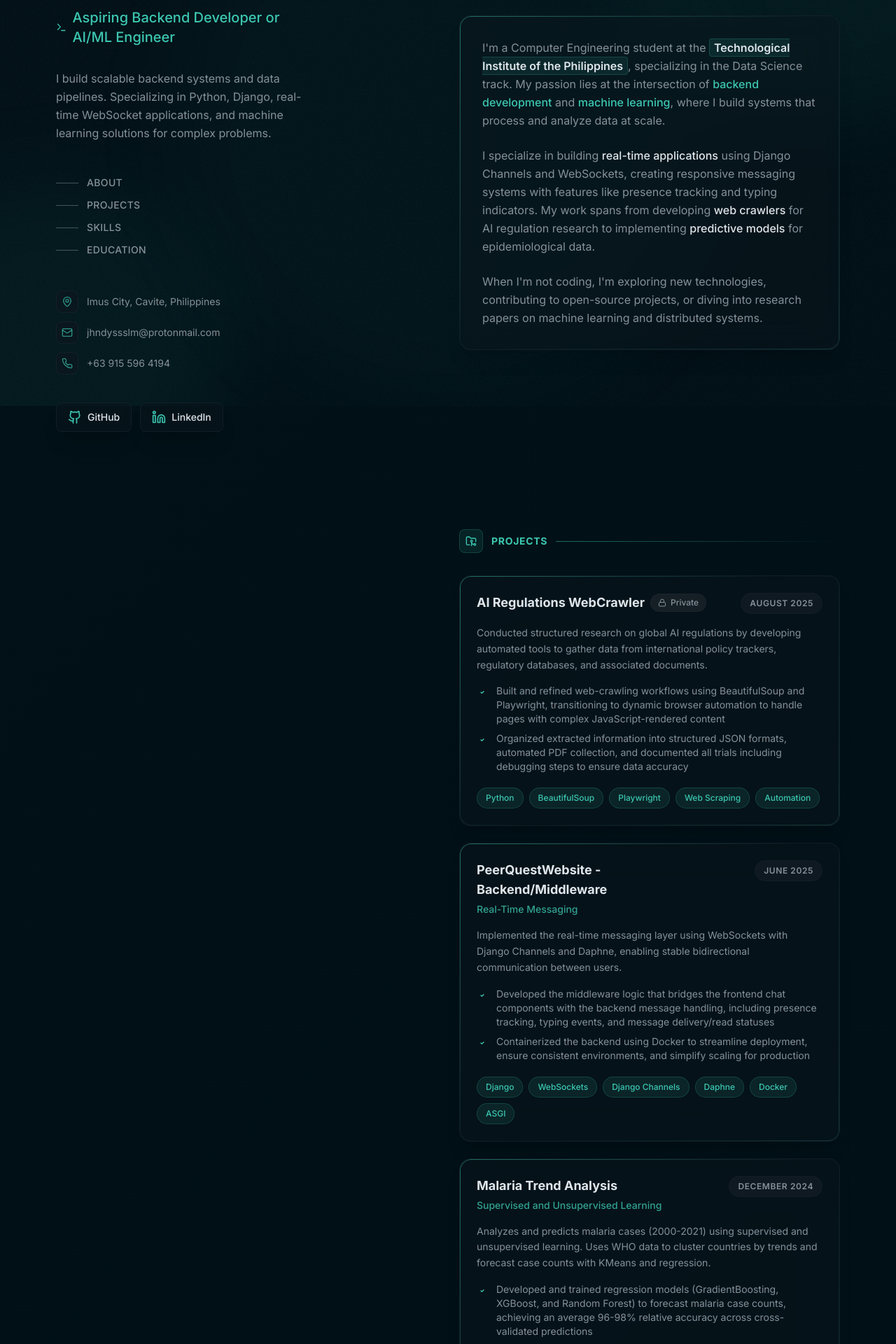
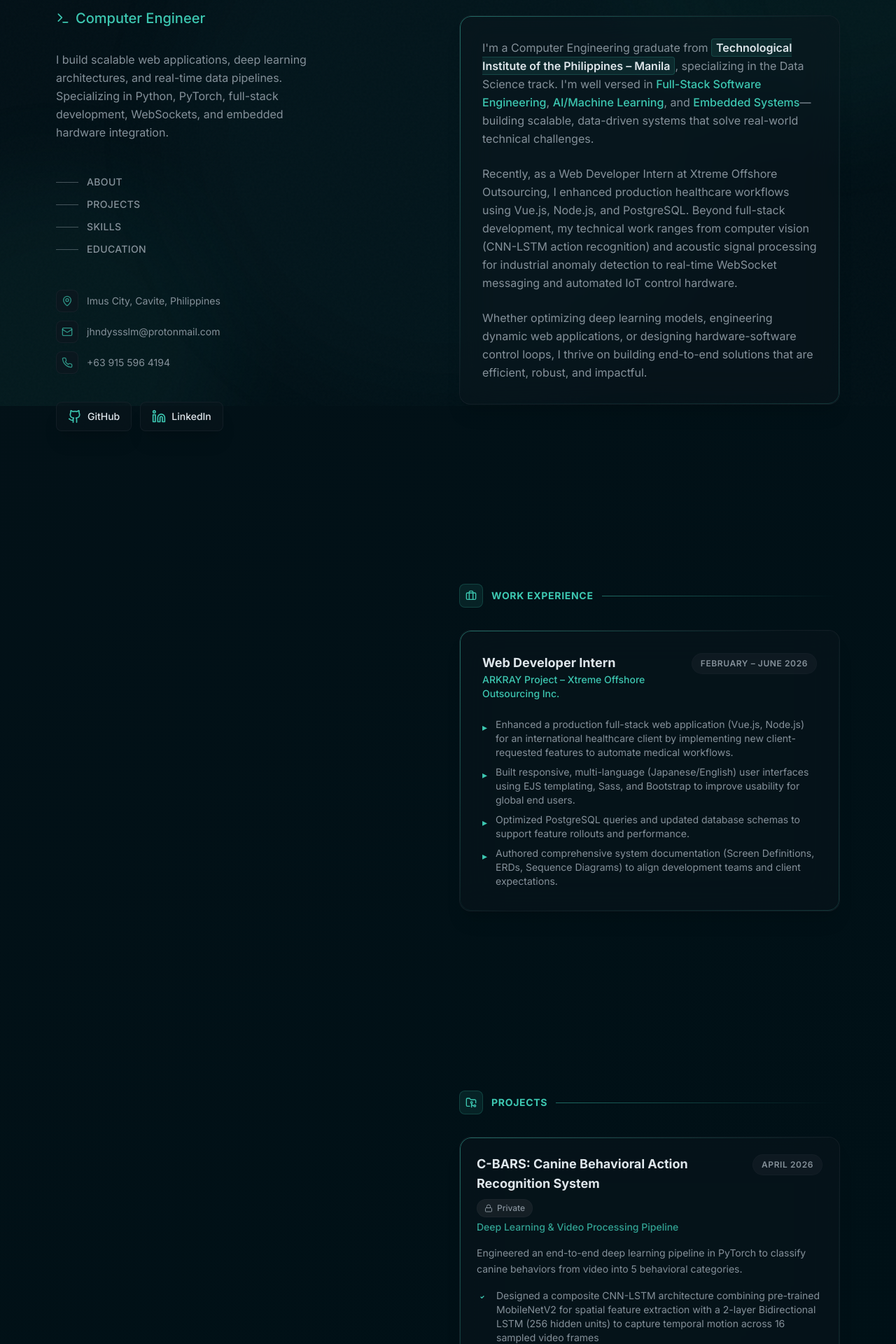
Before and after one commit to OdysseusLim/OdysseusLim.github.io, a Next.js app: page / in a window 1280 px wide. Shown: the part 220-2140 px from the top of the page at 70% size. Built offline with nearby package versions, Linux system fonts and the light colour scheme.

Commit message:
Updated based on resume and new accomplishments

```diff
--- a/app/layout.tsx
+++ b/app/layout.tsx
@@ -7,10 +7,10 @@ import './globals.css'
 const inter = Inter({ subsets: ["latin"], variable: "--font-inter" });
 
 export const metadata: Metadata = {
-  title: 'John Odysseus Lim | Backend Developer & Data Scientist',
-  description: 'Backend developer and data scientist specializing in Python, Django, real-time systems, and machine learning. Computer Engineering student at TIP Manila.',
+  title: 'John Odysseus Lim | Computer Engineer',
+  description: 'Portfolio of John Odysseus Lim, Computer Engineering graduate specializing in Python, AI/ML, real-time backend systems, full-stack development, and embedded control systems.',
   generator: 'v0.app',
-  keywords: ['backend developer', 'data scientist', 'python', 'django', 'machine learning', 'websockets'],
+  keywords: ['computer engineer', 'data science', 'python', 'django', 'machine learning', 'full stack', 'pytorch', 'websockets'],
   authors: [{ name: 'John Odysseus Lim' }],
   icons: {
     icon: [
--- a/app/page.tsx
+++ b/app/page.tsx
@@ -1,5 +1,6 @@
 import { Hero } from "@/components/hero";
 import { About } from "@/components/about";
+import { Experience } from "@/components/experience";
 import { Projects } from "@/components/projects";
 import { Skills } from "@/components/skills";
 import { Education } from "@/components/education";
@@ -22,6 +23,7 @@ export default function Home() {
         <main className="lg:w-[55%] lg:ml-[45%] min-h-screen px-6 md:px-12 lg:px-16 xl:px-20 py-16 lg:py-24">
           <div className="max-w-2xl space-y-24">
             <About />
+            <Experience />
             <Projects />
             <Skills />
             <Education />
--- a/components/about.tsx
+++ b/components/about.tsx
@@ -17,42 +17,31 @@ export function About() {
 
       <div className="glass-card gradient-border rounded-2xl p-6 md:p-8 space-y-6">
         <p className="text-muted-foreground leading-relaxed">
-          I&apos;m a Computer Engineering student at the{" "}
+          I&apos;m a Computer Engineering graduate from{" "}
           <span className="text-foreground font-semibold px-1.5 py-0.5 rounded bg-primary/10 border border-primary/20">
-            Technological Institute of the Philippines
+            Technological Institute of the Philippines – Manila
           </span>
-          , specializing in the Data Science track. My passion lies at the
-          intersection of{" "}
+          , specializing in the Data Science track. I'm well versed in{" "}
           <span className="text-primary font-medium">
-            backend development
-          </span>{" "}
-          and{" "}
+            Full-Stack Software Engineering
+          </span>
+          ,{" "}
           <span className="text-primary font-medium">
-            machine learning
+            AI/Machine Learning
           </span>
-          , where I build systems that process and analyze data at scale.
+          , and{" "}
+          <span className="text-primary font-medium">
+            Embedded Systems
+          </span>
+          —building scalable, data-driven systems that solve real-world technical challenges.
         </p>
 
         <p className="text-muted-foreground leading-relaxed">
-          I specialize in building{" "}
-          <span className="text-foreground font-medium">
-            real-time applications
-          </span>{" "}
-          using Django Channels and WebSockets, creating responsive messaging
-          systems with features like presence tracking and typing indicators. My
-          work spans from developing{" "}
-          <span className="text-foreground font-medium">web crawlers</span> for
-          AI regulation research to implementing{" "}
-          <span className="text-foreground font-medium">
-            predictive models
-          </span>{" "}
-          for epidemiological data.
+          Recently, as a Web Developer Intern at Xtreme Offshore Outsourcing, I enhanced production healthcare workflows using Vue.js, Node.js, and PostgreSQL. Beyond full-stack development, my technical work ranges from computer vision (CNN-LSTM action recognition) and acoustic signal processing for industrial anomaly detection to real-time WebSocket messaging and automated IoT control hardware.
         </p>
 
         <p className="text-muted-foreground leading-relaxed">
-          When I&apos;m not coding, I&apos;m exploring new technologies,
-          contributing to open-source projects, or diving into research papers
-          on machine learning and distributed systems.
+          Whether optimizing deep learning models, engineering dynamic web applications, or designing hardware-software control loops, I thrive on building end-to-end solutions that are efficient, robust, and impactful.
         </p>
       </div>
     </section>
--- a/components/education.tsx
+++ b/components/education.tsx
@@ -1,6 +1,6 @@
 "use client";
 
-import { GraduationCap, Calendar, MapPin } from "lucide-react";
+import { GraduationCap, Calendar, MapPin, CheckCircle2 } from "lucide-react";
 
 export function Education() {
   return (
@@ -30,7 +30,7 @@ export function Education() {
             <div className="space-y-4">
               <div>
                 <h3 className="text-xl font-bold text-foreground">
-                  Technological Institute of the Philippines
+                  Technological Institute of the Philippines - Manila
                 </h3>
                 <div className="flex items-center gap-2 text-sm text-muted-foreground mt-1">
                   <MapPin className="h-4 w-4 text-primary" />
@@ -41,20 +41,31 @@ export function Education() {
               <div className="flex flex-wrap gap-3">
                 <span className="inline-flex items-center gap-2 text-sm font-medium text-foreground bg-secondary/50 border border-border/50 px-3 py-1.5 rounded-full">
                   <Calendar className="h-3.5 w-3.5 text-primary" />
-                  2022 – 2026 (Tentative)
+                  Graduated: June 18, 2026
                 </span>
               </div>
 
-              <div className="space-y-2 pt-2">
-                <p className="text-muted-foreground font-medium">
+              <div className="space-y-3 pt-2">
+                <p className="text-lg text-foreground font-semibold">
                   Bachelor of Science in Computer Engineering
                 </p>
-                <div className="inline-flex items-center gap-2 px-4 py-2 rounded-xl bg-primary/10 border border-primary/20">
-                  <span className="w-2 h-2 rounded-full bg-primary animate-pulse" />
-                  <span className="text-primary font-semibold">
+                <div className="inline-flex items-center gap-2 px-3.5 py-1.5 rounded-xl bg-primary/10 border border-primary/20">
+                  <span className="w-2 h-2 rounded-full bg-primary" />
+                  <span className="text-primary text-sm font-semibold">
                     Data Science Track
                   </span>
                 </div>
+
+                <ul className="space-y-2 pt-2 text-sm text-muted-foreground">
+                  <li className="flex items-center gap-2">
+                    <CheckCircle2 className="h-4 w-4 text-primary shrink-0" />
+                    <span>Specialized in AI/Machine Learning, Computer Vision, and Time-Series Modeling</span>
+                  </li>
+                  <li className="flex items-center gap-2">
+                    <CheckCircle2 className="h-4 w-4 text-primary shrink-0" />
+                    <span>Focus on Real-Time Embedded Systems & Industrial IoT Integration</span>
+                  </li>
+                </ul>
               </div>
             </div>
           </div>
--- /dev/null
+++ b/components/experience.tsx
@@ -0,0 +1,54 @@
+"use client";
+
+import { Briefcase, Calendar, MapPin } from "lucide-react";
+
+export function Experience() {
+  return (
+    <section id="experience" className="py-20 scroll-mt-20">
+      <div className="flex items-center gap-3 mb-8">
+        <div className="p-2 rounded-lg bg-primary/10 border border-primary/20">
+          <Briefcase className="h-4 w-4 text-primary" />
+        </div>
+        <h2 className="text-sm font-bold uppercase tracking-wider text-primary">
+          Work Experience
+        </h2>
+        <div className="flex-1 h-px bg-gradient-to-r from-primary/50 to-transparent" />
+      </div>
+
+      <div className="glass-card gradient-border rounded-2xl p-6 md:p-8 space-y-4">
+        <div className="flex flex-col sm:flex-row sm:items-start sm:justify-between gap-2">
+          <div>
+            <h3 className="text-lg font-bold text-foreground">
+              Web Developer Intern
+            </h3>
+            <p className="text-sm text-primary font-medium">
+              ARKRAY Project – Xtreme Offshore Outsourcing Inc.
+            </p>
+          </div>
+          <span className="text-xs font-semibold uppercase tracking-wider text-muted-foreground bg-secondary/50 px-3 py-1.5 rounded-full border border-border/30 whitespace-nowrap self-start">
+            February – June 2026
+          </span>
+        </div>
+
+        <ul className="space-y-2 pt-2 text-sm text-muted-foreground">
+          <li className="flex gap-3">
+            <span className="text-primary mt-1">▸</span>
+            <span>Enhanced a production full-stack web application (Vue.js, Node.js) for an international healthcare client by implementing new client-requested features to automate medical workflows.</span>
+          </li>
+          <li className="flex gap-3">
+            <span className="text-primary mt-1">▸</span>
+            <span>Built responsive, multi-language (Japanese/English) user interfaces using EJS templating, Sass, and Bootstrap to improve usability for global end users.</span>
+          </li>
+          <li className="flex gap-3">
+            <span className="text-primary mt-1">▸</span>
+            <span>Optimized PostgreSQL queries and updated database schemas to support feature rollouts and performance.</span>
+          </li>
+          <li className="flex gap-3">
+            <span className="text-primary mt-1">▸</span>
+            <span>Authored comprehensive system documentation (Screen Definitions, ERDs, Sequence Diagrams) to align development teams and client expectations.</span>
+          </li>
+        </ul>
+      </div>
+    </section>
+  );
+}
--- a/components/hero.tsx
+++ b/components/hero.tsx
@@ -55,17 +55,16 @@ export function Hero() {
             John Odysseus Lim
           </h1>
           <div className="flex items-center justify-center lg:justify-start gap-2 text-primary">
-            <Terminal className="w-5 h-5" />
+            <Terminal className="w-5 h-5 shrink-0" />
             <span className="text-lg md:text-xl font-medium">
-              Aspiring Backend Developer or AI/ML Engineer
+              Computer Engineer
             </span>
           </div>
         </div>
 
         {/* Description */}
         <p className="text-muted-foreground text-base leading-relaxed text-center lg:text-left">
-          I build scalable backend systems and data pipelines. Specializing in Python, Django,
-          real-time WebSocket applications, and machine learning solutions for complex problems.
+          I build scalable web applications, deep learning architectures, and real-time data pipelines. Specializing in Python, PyTorch, full-stack development, WebSockets, and embedded hardware integration.
         </p>
 
         {/* Navigation - Desktop only */}
@@ -91,7 +90,7 @@ export function Hero() {
         <div className="space-y-3 pt-4">
           {contactInfo.map((item) => (
             <div key={item.text} className="flex items-center justify-center lg:justify-start gap-3 text-sm text-muted-foreground">
-              <div className="w-8 h-8 rounded-lg bg-card/60 border border-border/50 flex items-center justify-center">
+              <div className="w-8 h-8 rounded-lg bg-card/60 border border-border/50 flex items-center justify-center shrink-0">
                 <item.icon className="w-4 h-4 text-primary/70" />
               </div>
               {item.href ? (
--- a/components/projects.tsx
+++ b/components/projects.tsx
@@ -1,45 +1,89 @@
 "use client";
 
-import { ExternalLink, FolderGit2, Lock } from "lucide-react";
+import { ExternalLink, FolderGit2, Lock, Award } from "lucide-react";
 
 const projects = [
   {
-    title: "AI Regulations WebCrawler",
-    date: "August 2025",
+    title: "C-BARS: Canine Behavioral Action Recognition System",
+    subtitle: "Deep Learning & Video Processing Pipeline",
+    date: "April 2026",
     description:
-      "Conducted structured research on global AI regulations by developing automated tools to gather data from international policy trackers, regulatory databases, and associated documents.",
+      "Engineered an end-to-end deep learning pipeline in PyTorch to classify canine behaviors from video into 5 behavioral categories.",
     highlights: [
-      "Built and refined web-crawling workflows using BeautifulSoup and Playwright, transitioning to dynamic browser automation to handle pages with complex JavaScript-rendered content",
-      "Organized extracted information into structured JSON formats, automated PDF collection, and documented all trials including debugging steps to ensure data accuracy",
+      "Designed a composite CNN-LSTM architecture combining pre-trained MobileNetV2 for spatial feature extraction with a 2-layer Bidirectional LSTM (256 hidden units) to capture temporal motion across 16 sampled video frames",
+      "Applied a layered fine-tuning strategy, freezing initial MobileNetV2 layers while fine-tuning downstream layers for domain-specific detection",
+      "Built OpenCV preprocessing pipelines with real-time augmentation (random cropping, flips, color jitter) and inverse-frequency class weighting to handle dataset imbalance",
     ],
-    tags: ["Python", "BeautifulSoup", "Playwright", "Web Scraping", "Automation"],
+    tags: ["PyTorch", "MobileNetV2", "BiLSTM", "OpenCV", "Computer Vision", "Scikit-Learn"],
     isPrivate: true,
   },
   {
-    title: "PeerQuestWebsite - Backend/Middleware",
-    subtitle: "Real-Time Messaging",
+    title: "Fin-telligence: Automated Fish-Waste Hydrolysis System",
+    subtitle: "Embedded Systems & Automated Control",
+    date: "April 2026",
+    description:
+      "Designed a closed-loop automated control system using Raspberry Pi 5 and Arduino Nano to orchestrate a 20-hour multi-phase enzymatic hydrolysis process.",
+    highlights: [
+      "Developed state-driven Python algorithms utilizing HX711 load cell sensor data to perform real-time proportional mass-balancing of inputs",
+      "Engineered a multi-variable environmental control matrix with an 8-channel relay module to manage dual-loop temperature regulation and timed mechanical shear cycles",
+      "Designed electrical subsystems and handled power calculations using buck converters and logic-level converters for stable signal isolation",
+    ],
+    tags: ["Python", "Raspberry Pi 5", "Arduino Nano", "IoT", "Sensors", "Hardware Control"],
+    isPrivate: true,
+  },
+  {
+    title: "SpectraSense: Real-Time Acoustic Spectrogram Analysis System",
+    subtitle: "Grundfos IS Data & AI Inclusion Hackathon — 3rd Place",
+    date: "February 2026",
+    badge: "3rd Place Winner",
+    description:
+      "Developed an AI-driven desktop application to diagnose industrial pump anomalies from live acoustic signatures, earning 3rd place at a national hackathon.",
+    highlights: [
+      "Implemented a real-time audio ingestion engine using PyAudio with a 12th-order SciPy Butterworth high-pass filter and adaptive normalization to isolate mechanical noise",
+      "Deployed a pre-trained MobileNetV2 CNN classifier (TensorFlow/Keras) on downsampled spectrogram data to predict pump degradation states",
+      "Designed an asynchronous Tkinter interface using Python threading to decouple audio capture from UI rendering, ensuring zero latency during model inference",
+    ],
+    tags: ["Python", "TensorFlow", "Keras", "PyAudio", "SciPy", "Tkinter", "Signal Processing"],
+    isPrivate: false,
+  },
+  {
+    title: "AI Regulations WebCrawler",
+    subtitle: "Automated Policy Data Extraction",
+    date: "August 2025",
+    description:
+      "Automated the collection of global AI policy data from international regulatory sources using web-crawling workflows.",
+    highlights: [
+      "Built web-crawling workflows using BeautifulSoup and Playwright, leveraging dynamic browser automation to scrape complex JavaScript-rendered pages",
+      "Structured extracted data into JSON pipelines and automated PDF collection with full documentation of trials for reproducibility",
+    ],
+    tags: ["Python", "Playwright", "BeautifulSoup", "Web Scraping", "Automation"],
+    isPrivate: true,
+  },
+  {
+    title: "PeerQuest Website - Backend/Middleware",
+    subtitle: "Real-Time Messaging Infrastructure",
     date: "June 2025",
     description:
       "Implemented the real-time messaging layer using WebSockets with Django Channels and Daphne, enabling stable bidirectional communication between users.",
     highlights: [
-      "Developed the middleware logic that bridges the frontend chat components with the backend message handling, including presence tracking, typing events, and message delivery/read statuses",
-      "Containerized the backend using Docker to streamline deployment, ensure consistent environments, and simplify scaling for production",
+      "Developed Python middleware connecting frontend chat components to backend message handling, including presence tracking, typing indicators, and read receipts",
+      "Containerized the backend with Docker to standardize development environments and simplify production deployment and scaling",
     ],
-    tags: ["Django", "WebSockets", "Django Channels", "Daphne", "Docker", "ASGI"],
+    tags: ["Django", "Django Channels", "WebSockets", "Daphne", "Docker", "ASGI"],
     githubUrl: "https://github.com/EmTech-PeerQuest/PeerQuestWebsite",
   },
   {
-    title: "Malaria Trend Analysis",
+    title: "Malaria Trend Analysis & Predictive Modeling System",
     subtitle: "Supervised and Unsupervised Learning",
     date: "December 2024",
     description:
-      "Analyzes and predicts malaria cases (2000-2021) using supervised and unsupervised learning. Uses WHO data to cluster countries by trends and forecast case counts with KMeans and regression.",
+      "Analyzes and predicts global malaria case counts (2000-2021) using WHO data, supervised learning, and spatial clustering.",
     highlights: [
-      "Developed and trained regression models (GradientBoosting, XGBoost, and Random Forest) to forecast malaria case counts, achieving an average 96-98% relative accuracy across cross-validated predictions",
-      "Applied unsupervised learning techniques (Agglomerative Clustering, K-Means, dimensionality reduction) to group countries based on multi-year malaria patterns, supported by silhouette scores up to 0.39",
-      "Designed and managed the full data pipeline, including feature engineering, climate data extraction, spatial alignment using shapefiles, preprocessing, and scalable model deployment strategies",
+      "Trained regression models (GradientBoosting, XGBoost, Random Forest) to forecast malaria case counts, achieving 96-98% average cross-validated accuracy",
+      "Applied unsupervised learning (Agglomerative Clustering, K-Means) to group countries based on multi-year malaria patterns with silhouette scores up to 0.39",
+      "Designed a complete Python data pipeline including feature engineering, climate data extraction, and shapefile-based spatial alignment",
     ],
-    tags: ["Python", "KMeans", "Regression", "WHO Data", "Data Analysis"],
+    tags: ["Python", "XGBoost", "Scikit-Learn", "K-Means", "Spatial Analysis", "Data Pipelines"],
     githubUrl: "https://github.com/OdysseusLim/Supervised-UnsupervisedLearningMalaria",
   },
 ];
@@ -58,7 +102,7 @@ export function Projects() {
       </div>
 
       <div className="space-y-6">
-        {projects.map((project, index) => (
+        {projects.map((project) => (
           <article
             key={project.title}
             className="group glass-card gradient-border rounded-2xl p-6 transition-all duration-300 hover:bg-card/60 hover:scale-[1.02] hover:glow-sm"
@@ -82,6 +126,14 @@ export function Projects() {
                       {project.title}
                     </span>
                   )}
+
+                  {project.badge && (
+                    <span className="inline-flex items-center gap-1.5 text-xs font-semibold text-amber-500 bg-amber-500/10 border border-amber-500/20 px-2.5 py-1 rounded-full">
+                      <Award className="h-3.5 w-3.5 text-amber-500" />
+                      {project.badge}
+                    </span>
+                  )}
+
                   {project.isPrivate && (
                     <span className="inline-flex items-center gap-1.5 text-xs font-medium text-muted-foreground bg-secondary/80 border border-border/50 px-2.5 py-1 rounded-full">
                       <Lock className="h-3 w-3" />
--- a/components/skills.tsx
+++ b/components/skills.tsx
@@ -1,37 +1,42 @@
 "use client";
 
-import { Code2, Database, Server, Wrench } from "lucide-react";
+import { Code2, Database, Cpu, Layout, Wrench } from "lucide-react";
 
 const skillCategories = [
   {
-    title: "Backend & Real-Time Systems",
-    icon: Server,
+    title: "AI, Deep Learning & Signal Processing",
+    icon: Database,
     skills: [
-      { name: "Python", description: "Production-grade backend development" },
-      { name: "Django & Django REST Framework", description: "API design, auth, middleware" },
-      { name: "Django Channels & WebSockets", description: "Real-time messaging, presence tracking" },
-      { name: "ASGI / Daphne", description: "Async server architecture" },
-      { name: "PostgreSQL", description: "Relational modeling, query optimization" },
+      { name: "PyTorch & TensorFlow / Keras", description: "CNN-LSTM architectures, MobileNetV2 transfer learning, BiLSTM" },
+      { name: "Computer Vision & Audio Processing", description: "OpenCV image pipelines, PyAudio, SciPy Butterworth filtering" },
+      { name: "Machine Learning & Analytics", description: "Scikit-Learn, XGBoost, Random Forest, K-Means & Agglomerative Clustering" },
+      { name: "Data Engineering", description: "NumPy, spatial alignment, class balancing, feature engineering" },
     ],
   },
   {
-    title: "Machine Learning & Data Science",
-    icon: Database,
+    title: "Software & Web Development",
+    icon: Layout,
     skills: [
-      { name: "Scikit-learn", description: "Random Forest, Gradient Boosting, XGBoost" },
-      { name: "Feature Engineering", description: "Cross-validation, metrics, error analysis" },
-      { name: "Unsupervised Learning", description: "K-Means, Agglomerative Clustering" },
-      { name: "Data Pipelines", description: "Preprocessing, scaling, reproducible experiments" },
+      { name: "Full-Stack Web (JS/Node)", description: "Vue.js, Node.js, Express, EJS Templating, Sass, Bootstrap" },
+      { name: "Python Web Backends", description: "Django, Django REST Framework, WebSockets, Django Channels, Daphne" },
+      { name: "Databases & ORM", description: "PostgreSQL, MySQL, Sequelize ORM, query optimization, ERD design" },
     ],
   },
   {
-    title: "Web & Infrastructure",
+    title: "Embedded & Hardware Integration",
+    icon: Cpu,
+    skills: [
+      { name: "Microcontrollers & SBCs", description: "Raspberry Pi 5, ESP32, Arduino Nano" },
+      { name: "Sensor & Actuator Control", description: "HX711 load cells, 8-channel relay matrices, signal isolation" },
+      { name: "Real-Time Control Systems", description: "State-driven algorithms, multi-variable control loops" },
+    ],
+  },
+  {
+    title: "Automation & Tooling",
     icon: Wrench,
     skills: [
-      { name: "Docker", description: "Containerized services, environment consistency" },
-      { name: "Web Scraping", description: "Playwright, BeautifulSoup" },
-      { name: "Git", description: "Version control, collaborative workflows" },
-      { name: "Linux / Bash", description: "Deployment, server management" },
+      { name: "Web Scraping & Automation", description: "Playwright, BeautifulSoup4, JSON data pipelines" },
+      { name: "DevOps & OS", description: "Docker, Git, GitHub, GitLab, Linux / Bash" },
     ],
   },
 ];
@@ -44,7 +49,7 @@ export function Skills() {
           <Code2 className="h-4 w-4 text-primary" />
         </div>
         <h2 className="text-sm font-bold uppercase tracking-wider text-primary">
-          Core Competencies
+          Technical Skills
         </h2>
         <div className="flex-1 h-px bg-gradient-to-r from-primary/50 to-transparent" />
       </div>
```
